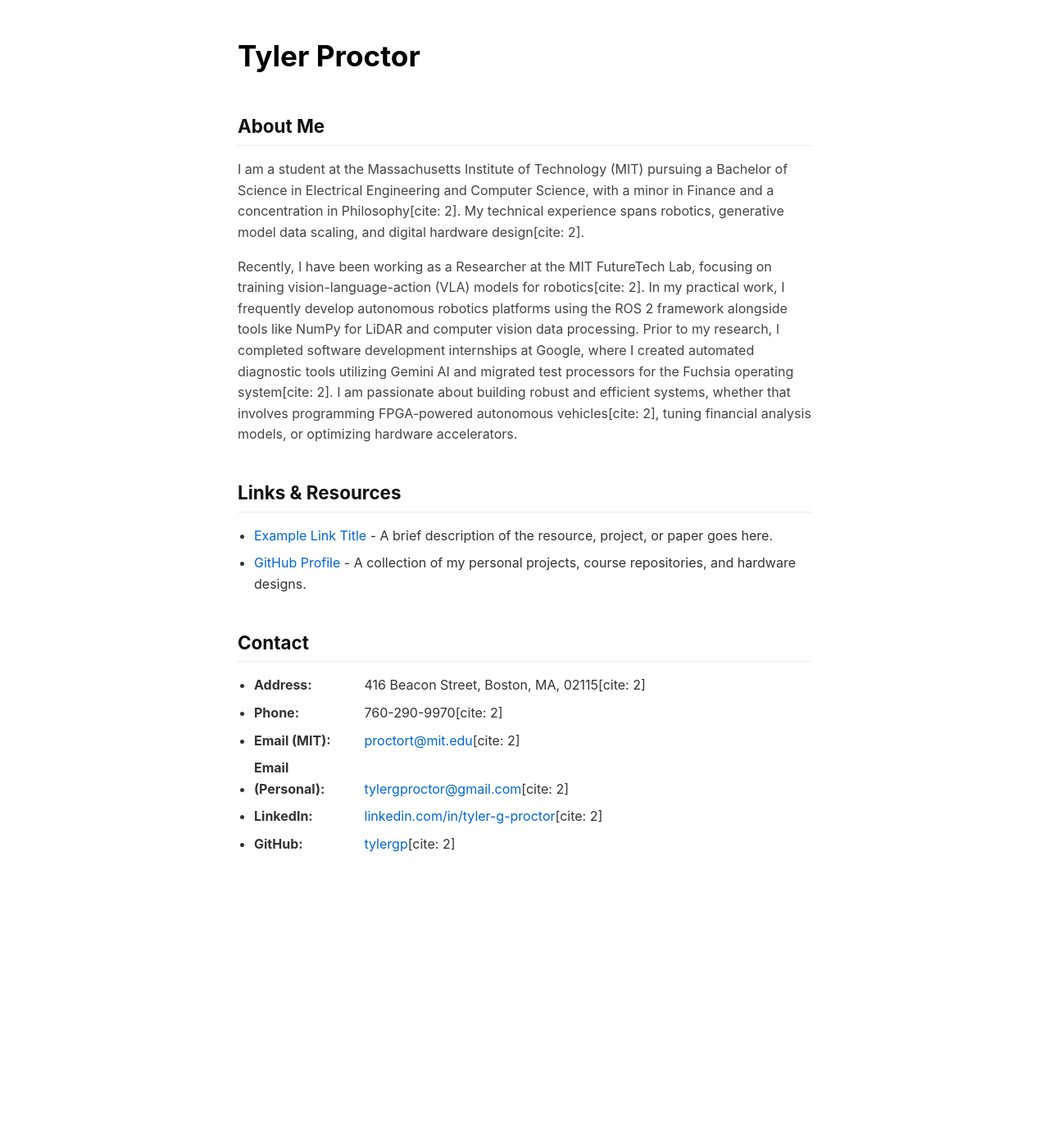
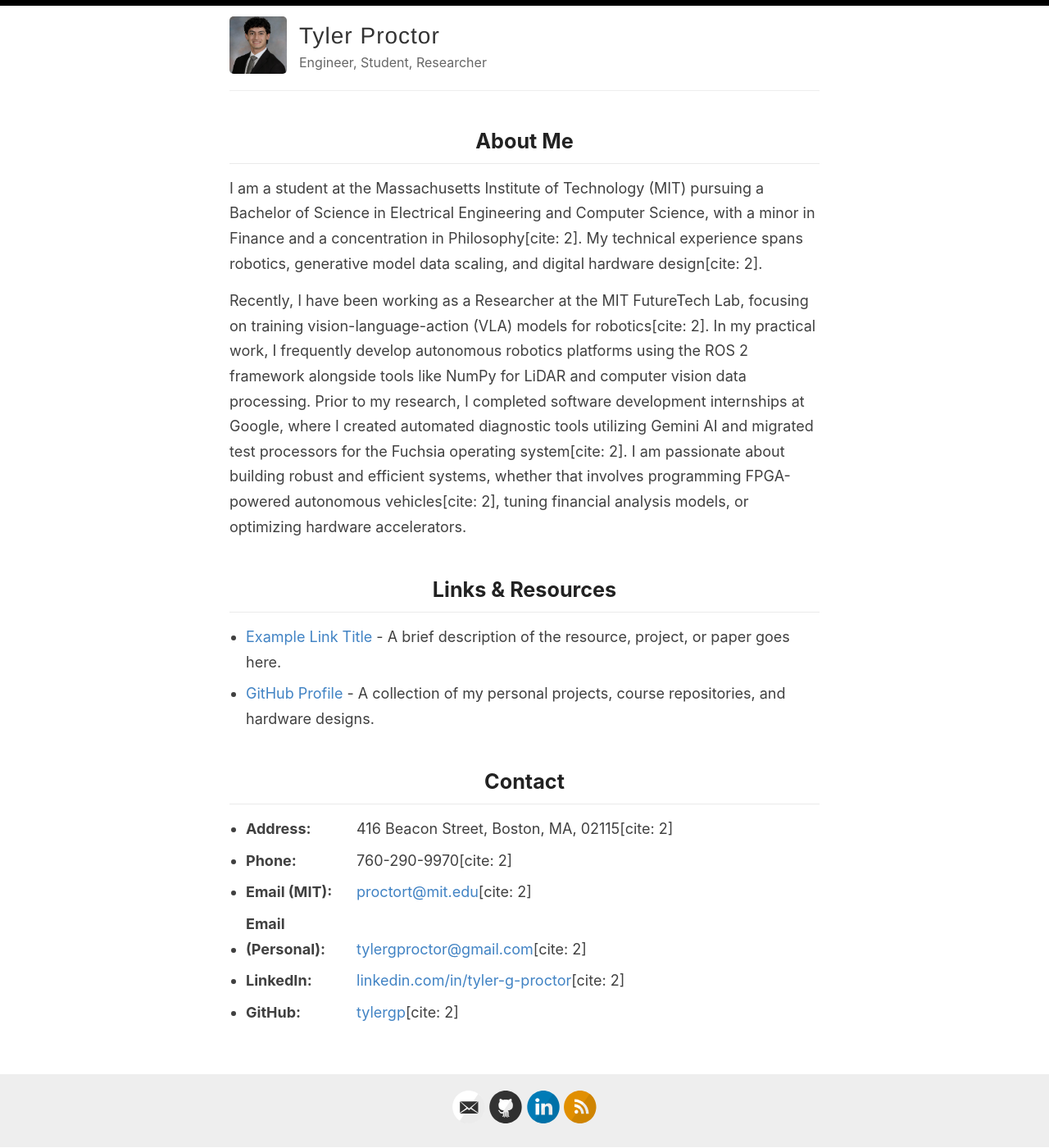
Before and after one commit to tylergp/tylergp.github.io, a Jekyll site: the page built from index.html, in a window 1280 px wide. Shown: the whole page at 82% size. Built offline with Jekyll 4.4.1, drawn with Linux system fonts in a browser that asks for light colours; the list of posts is cut into pages by our own code; before the commit the page ends 1083 px from its top, so only the background shows below that.

Commit message:
Default layout, no nav

```diff
--- a/_layouts/default.html
+++ b/_layouts/default.html
@@ -27,13 +27,13 @@
               <p class="site-description">{{ site.description }}</p>
             </div>
 
-            <nav>
+            <!-- <nav>
               <a href="{{ site.baseurl }}/">Home</a>
               <a href="{{ site.baseurl }}/getting-started">Getting Started</a>
               <a href="{{ site.baseurl }}/search">Search</a>
               <a href="{{ site.baseurl }}/about">About</a>
               <a href="{{ site.baseurl }}/archive">Archive</a>
-            </nav>
+            </nav> -->
           </header>
         </div>
       </div>
--- a/index.html
+++ b/index.html
@@ -8,43 +8,20 @@
   <meta name="viewport" content="width=device-width, initial-scale=1.0">
   <title>Tyler Proctor</title>
   <style>
-    body {
-      font-family: -apple-system, BlinkMacSystemFont, "Segoe UI", Roboto, Helvetica, Arial, sans-serif;
-      line-height: 1.6;
-      max-width: 700px;
-      margin: 40px auto;
-      padding: 0 20px;
-      color: #333;
+  /* Basic styling for your custom sections to match a minimalist feel */
+  .custom-section {
+    margin-top: 40px;
   }
-    h1 {
-      font-size: 2.2em;
-      margin-bottom: 5px;
-      color: #000;
-    }
-    h2 {
+  .custom-section h2 {
     font-size: 1.4em;
-      margin-top: 40px;
     margin-bottom: 15px;
     border-bottom: 1px solid #eaeaea;
     padding-bottom: 5px;
-      color: #111;
   }
-    p {
-      margin-bottom: 15px;
-      color: #444;
+  .custom-section ul {
+    padding-left: 20px;
   }
-    a {
-      color: #0366d6;
-      text-decoration: none;
-    }
-    a:hover {
-      text-decoration: underline;
-    }
-    ul {
-      padding-left: 20px;
-      margin-bottom: 15px;
-    }
-    li {
+  .custom-section li {
     margin-bottom: 8px;
   }
   .contact-info strong {
@@ -52,30 +29,24 @@
     width: 130px;
   }
 </style>
-</head>
-<body>
 
-  <header>
-    <h1>Tyler Proctor</h1>
-  </header>
-
-  <section id="about">
+<div class="custom-section" id="about">
   <h2>About Me</h2>
   <p>I am a student at the Massachusetts Institute of Technology (MIT) pursuing a Bachelor of Science in Electrical Engineering and Computer Science, with a minor in Finance and a concentration in Philosophy[cite: 2]. My technical experience spans robotics, generative model data scaling, and digital hardware design[cite: 2].</p>
 
   <p>Recently, I have been working as a Researcher at the MIT FutureTech Lab, focusing on training vision-language-action (VLA) models for robotics[cite: 2]. In my practical work, I frequently develop autonomous robotics platforms using the ROS 2 framework alongside tools like NumPy for LiDAR and computer vision data processing. Prior to my research, I completed software development internships at Google, where I created automated diagnostic tools utilizing Gemini AI and migrated test processors for the Fuchsia operating system[cite: 2]. I am passionate about building robust and efficient systems, whether that involves programming FPGA-powered autonomous vehicles[cite: 2], tuning financial analysis models, or optimizing hardware accelerators.</p>
-  </section>
+</div>
 
-  <section id="links">
+<div class="custom-section" id="links">
   <h2>Links & Resources</h2>
   <ul>
     <!-- Template for attaching a link and text -->
     <li><a href="https://example.com" target="_blank">Example Link Title</a> - A brief description of the resource, project, or paper goes here.</li>
     <li><a href="https://github.com/tylergp" target="_blank">GitHub Profile</a> - A collection of my personal projects, course repositories, and hardware designs.</li>
   </ul>
-  </section>
+</div>
 
-  <section id="contact">
+<div class="custom-section" id="contact">
   <h2>Contact</h2>
   <ul class="contact-info">
     <li><strong>Address:</strong> 416 Beacon Street, Boston, MA, 02115[cite: 2]</li>
@@ -85,7 +56,6 @@
     <li><strong>LinkedIn:</strong> <a href="https://linkedin.com/in/tyler-g-proctor" target="_blank">linkedin.com/in/tyler-g-proctor</a>[cite: 2]</li>
     <li><strong>GitHub:</strong> <a href="https://github.com/tylergp" target="_blank">tylergp</a>[cite: 2]</li>
   </ul>
-  </section>
-
+</div>
 </body>
 </html>
```
Also changed, not shown: other parts of index.html (+1 -1 lines). Lines whose indentation alone changed are shown as unchanged.
